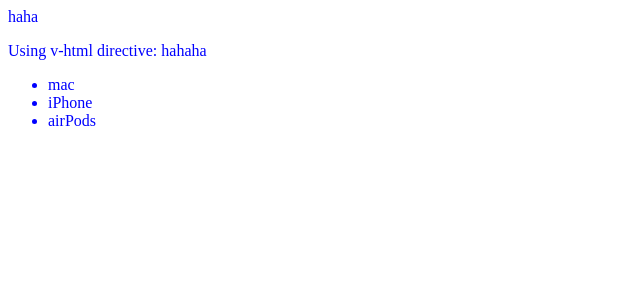
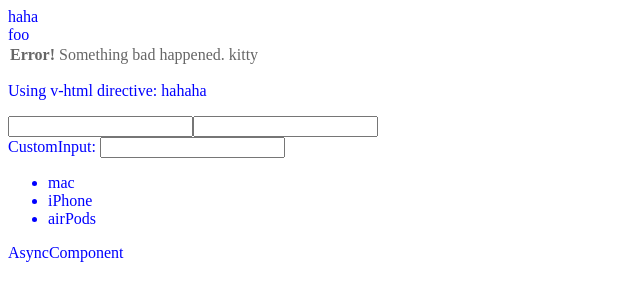
Before and after one commit to Fishfaceeast/webpack_solution, a Vue app in the folder vue-solution/: page / in a window 1280 px wide. Shown: the top 300 px of the page, without its empty margins (0-640 px from the left). Built offline with nearby package versions, Linux system fonts and the light colour scheme.

Commit message:
vue advanced

```diff
--- a/vue-solution/src/App.vue
+++ b/vue-solution/src/App.vue
@@ -1,23 +1,53 @@
 <template>
   <section>
-    <div class="example">{{ msg }}</div>
+    <div
+      class="example"
+    >{{ msg }}</div>
+    <BaseLayout>
+      <template v-slot="slotProps">
+        {{ slotProps.user.firstName }}
+      </template>
+    </BaseLayout>
+
+    <table>
+    <AlertBox outerProp="haha">
+      Something bad happened.
+      {{ user.name }}
+    </AlertBox>
+    </table>
     <Cart
-      :products="products"
+      :product-list="productList"
+      @change-event="doSomething"
     />
+    <AsyncComponent></AsyncComponent>
   </section>
 </template>
 
 <script>
   import Cart from '@/components/Cart.vue'
+  import AlertBox from '@/components/AlertBox.vue'
+  import BaseLayout from '@/components/BaseLayout.vue'
   export default {
     name: "App",
     components: {
       Cart,
+      AlertBox,
+      BaseLayout,
+      'AsyncComponent': () => import('@/components/AsyncComponent.vue')
     },
     data() {
       return {
         msg: 'haha',
-        products: ['mac', 'iPhone', 'airPods']
+        productList: ['mac', 'iPhone', 'airPods'],
+        user: {
+          name: 'kitty',
+          gender: 'female',
+        }
+      }
+    },
+    methods: {
+      doSomething(v) {
+        console.log(v)
       }
     }
   };
--- /dev/null
+++ b/vue-solution/src/components/AlertBox.vue
@@ -0,0 +1,18 @@
+<template>
+  <div class="alert-box">
+    <strong>Error!</strong>
+    <slot></slot>
+  </div>
+</template>
+
+<script>
+  export default {
+    name: "AlertBox"
+  }
+</script>
+
+<style lang="scss" scoped>
+.alert-box {
+  color: #666;
+}
+</style>
--- /dev/null
+++ b/vue-solution/src/components/AsyncComponent.vue
@@ -0,0 +1,24 @@
+<template>
+  <div class="container">
+    AsyncComponent
+  </div>
+
+</template>
+
+<script>
+  export default {
+    name: "AsyncComponent",
+    data() {
+      return {
+        tester: {
+          firstName: 'foo',
+          lastName: 'bar',
+        }
+      }
+    }
+  }
+</script>
+
+<style scoped>
+
+</style>
--- /dev/null
+++ b/vue-solution/src/components/BaseLayout.vue
@@ -0,0 +1,28 @@
+<template>
+  <div class="container">
+    <header>
+      <slot v-bind:user="tester">
+        {{ tester.lastName }}
+      </slot>
+    </header>
+  </div>
+
+</template>
+
+<script>
+  export default {
+    name: "BaseLayout",
+    data() {
+      return {
+        tester: {
+          firstName: 'foo',
+          lastName: 'bar',
+        }
+      }
+    }
+  }
+</script>
+
+<style scoped>
+
+</style>
--- a/vue-solution/src/components/Cart.vue
+++ b/vue-solution/src/components/Cart.vue
@@ -1,9 +1,21 @@
 <template>
   <div>
     <p>Using v-html directive: <span v-html="rawHtml"></span></p>
+    <input v-model="searchText">
+    <input
+      :value="searchText2"
+      v-on:input="searchText2 = $event.target.value"
+    >
+    <div>
+      CustomInput:
+      <CustomInput v-model="searchText3"></CustomInput>
+
+    </div>
+
     <ul>
       <li
-        v-for="product in products"
+        v-for="product in productList"
+        @click="handleClick(product)"
       >
         {{ product }}
       </li>
@@ -12,10 +24,15 @@
 </template>
 
 <script>
+  import CustomInput from '@/components/CustomInput.vue'
+
   export default {
     name: "Cart",
+    components: {
+      CustomInput
+    },
     props: {
-      products: {
+      productList: {
         type: Array,
         default: function () {
           return []
@@ -24,8 +41,16 @@
     },
     data() {
       return {
-        rawHtml: '<a>hahaha</a>'
+        rawHtml: '<a>hahaha</a>',
+        searchText: '',
+        searchText2: '',
+        searchText3:''
       };
+    },
+    methods: {
+      handleClick(item) {
+        this.$emit('change-event', item)
+      }
     }
   }
 </script>
--- /dev/null
+++ b/vue-solution/src/components/CustomInput.vue
@@ -0,0 +1,21 @@
+<template>
+  <input
+    v-bind:value="value"
+    v-on:input="value = $event.target.value"
+  >
+</template>
+
+<script>
+  export default {
+    name: "CustomInput",
+    data() {
+      return {
+        value: ''
+      }
+    }
+  }
+</script>
+
+<style scoped>
+
+</style>
```
